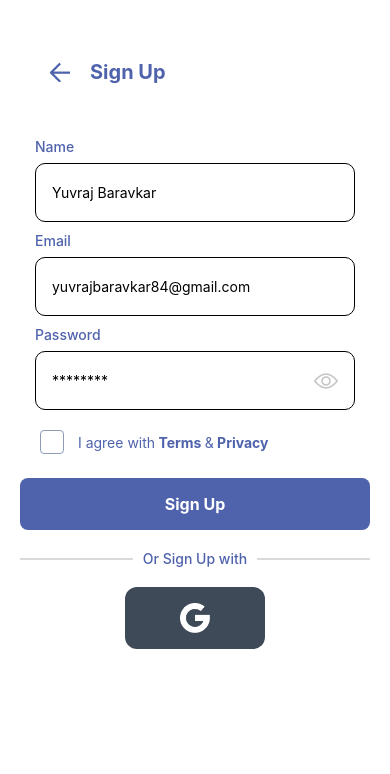
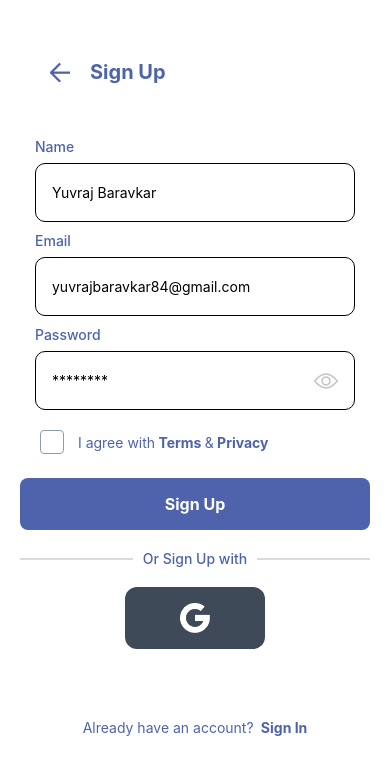
Before and after one commit to yuvraj8411/listicle, a React Native app: screen / in a window 390 px wide. Shown: the top 774 px of the page. Built offline with nearby package versions, Linux system fonts and the light colour scheme.

Commit message:
#Implemented footer text widget for sign in text button

```diff
--- a/src/screens/SignUp/index.js
+++ b/src/screens/SignUp/index.js
@@ -30,8 +30,8 @@ const SignUp = () => {
             <Separator text="Or Sign Up with" />
             <View style={{ alignItems: 'center' }}>
                 <GoogleButton />
-
             </View>
+            <Text style={styles.footerText}>Already have an account? <Text style={styles.agreeTextBold}> Sign In</Text></Text>
 
         </ScrollView>
     );
--- a/src/screens/SignUp/style.js
+++ b/src/screens/SignUp/style.js
@@ -21,6 +21,15 @@ export const styles = StyleSheet.create({
     agreeTextBold: {
         fontWeight: 'bold',
         color: colors.blue,
+    },
+    footerText: {
+        textAlign: 'center',
+        marginTop: 20,
+        color: colors.blue,
+    },
+    footerTextBold: {
+        fontWeight: 'bold',
+        color: colors.blue,
     }
 
 });
```
